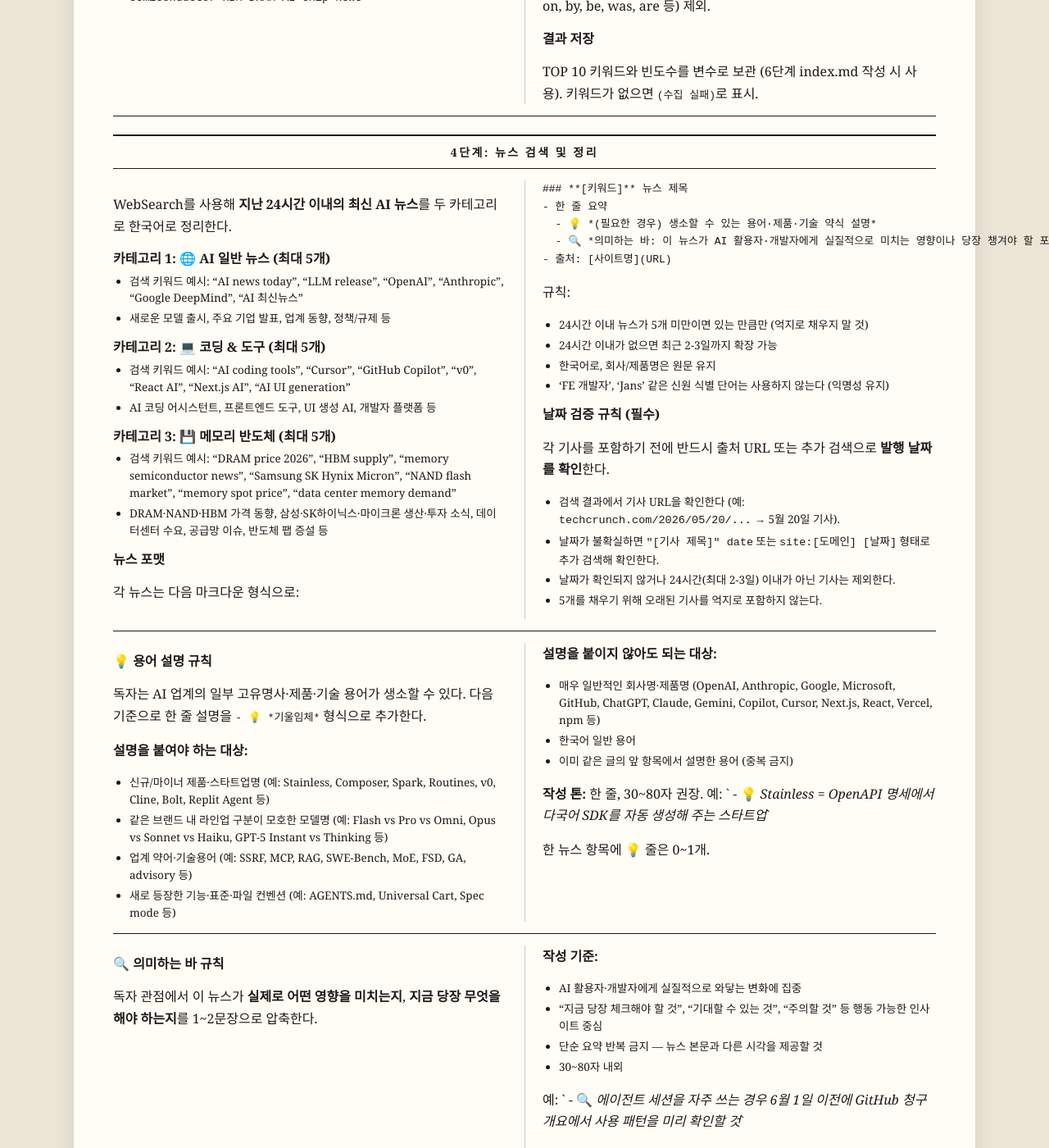
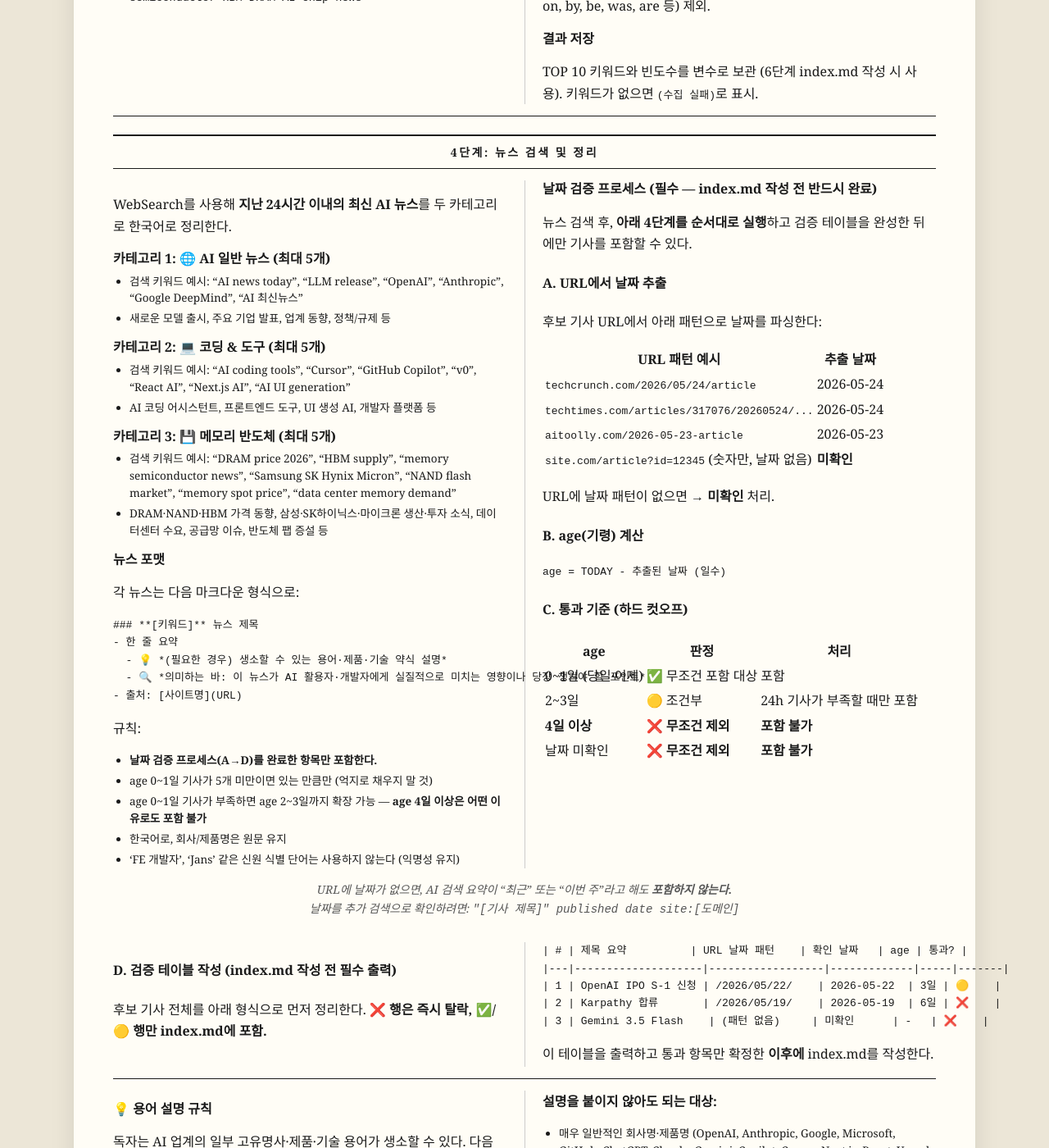
Before and after one commit to kimjans/daily-news, a Jekyll site: the page built from CLAUDE.md, in a window 1280 px wide and 1400 px high, scrolled down 930 px. Shown: the whole window at 82% size. Built offline with Jekyll 4.4.1, drawn with Linux system fonts in a browser that asks for light colours; our own code applies the rules of GitHub Pages for plain Markdown files.

Commit message:
docs: add strict date-verification logic to CLAUDE.md

````diff
--- a/CLAUDE.md
+++ b/CLAUDE.md
@@ -72,18 +72,58 @@ WebSearch를 사용해 **지난 24시간 이내의 최신 AI 뉴스**를 두 카
 ```
 
 규칙:
-- 24시간 이내 뉴스가 5개 미만이면 있는 만큼만 (억지로 채우지 말 것)
-- 24시간 이내가 없으면 최근 2-3일까지 확장 가능
+- **날짜 검증 프로세스(A→D)를 완료한 항목만 포함한다.**
+- age 0~1일 기사가 5개 미만이면 있는 만큼만 (억지로 채우지 말 것)
+- age 0~1일 기사가 부족하면 age 2~3일까지 확장 가능 — **age 4일 이상은 어떤 이유로도 포함 불가**
 - 한국어로, 회사/제품명은 원문 유지
 - 'FE 개발자', 'Jans' 같은 신원 식별 단어는 사용하지 않는다 (익명성 유지)
 
-### 날짜 검증 규칙 (필수)
-각 기사를 포함하기 전에 반드시 출처 URL 또는 추가 검색으로 **발행 날짜를 확인**한다.
+### 날짜 검증 프로세스 (필수 — index.md 작성 전 반드시 완료)
 
-- 검색 결과에서 기사 URL을 확인한다 (예: `techcrunch.com/2026/05/20/...` → 5월 20일 기사).
-- 날짜가 불확실하면 `"[기사 제목]" date` 또는 `site:[도메인] [날짜]` 형태로 추가 검색해 확인한다.
-- 날짜가 확인되지 않거나 24시간(최대 2-3일) 이내가 아닌 기사는 제외한다.
-- 5개를 채우기 위해 오래된 기사를 억지로 포함하지 않는다.
+뉴스 검색 후, **아래 4단계를 순서대로 실행**하고 검증 테이블을 완성한 뒤에만 기사를 포함할 수 있다.
+
+#### A. URL에서 날짜 추출
+후보 기사 URL에서 아래 패턴으로 날짜를 파싱한다:
+
+| URL 패턴 예시 | 추출 날짜 |
+|---|---|
+| `techcrunch.com/2026/05/24/article` | 2026-05-24 |
+| `techtimes.com/articles/317076/20260524/...` | 2026-05-24 |
+| `aitoolly.com/2026-05-23-article` | 2026-05-23 |
+| `site.com/article?id=12345` (숫자만, 날짜 없음) | **미확인** |
+
+URL에 날짜 패턴이 없으면 → **미확인** 처리.
+
+#### B. age(기령) 계산
+```
+age = TODAY - 추출된 날짜 (일수)
+```
+
+#### C. 통과 기준 (하드 컷오프)
+
+| age | 판정 | 처리 |
+|-----|------|------|
+| 0~1일 (당일·어제) | ✅ 무조건 포함 대상 | 포함 |
+| 2~3일 | 🟡 조건부 | 24h 기사가 부족할 때만 포함 |
+| **4일 이상** | **❌ 무조건 제외** | **포함 불가** |
+| 날짜 미확인 | **❌ 무조건 제외** | **포함 불가** |
+
+> URL에 날짜가 없으면, AI 검색 요약이 "최근" 또는 "이번 주"라고 해도 **포함하지 않는다.**
+> 날짜를 추가 검색으로 확인하려면: `"[기사 제목]" published date site:[도메인]`
+
+#### D. 검증 테이블 작성 (index.md 작성 전 필수 출력)
+
+후보 기사 전체를 아래 형식으로 먼저 정리한다. **❌ 행은 즉시 탈락, ✅/🟡 행만 index.md에 포함.**
+
+```
+| # | 제목 요약          | URL 날짜 패턴    | 확인 날짜   | age | 통과? |
+|---|--------------------|------------------|-------------|-----|-------|
+| 1 | OpenAI IPO S-1 신청 | /2026/05/22/    | 2026-05-22  | 3일 | 🟡    |
+| 2 | Karpathy 합류       | /2026/05/19/    | 2026-05-19  | 6일 | ❌    |
+| 3 | Gemini 3.5 Flash    | (패턴 없음)     | 미확인      | -   | ❌    |
+```
+
+이 테이블을 출력하고 통과 항목만 확정한 **이후에** index.md를 작성한다.
 
 ---
 
````
